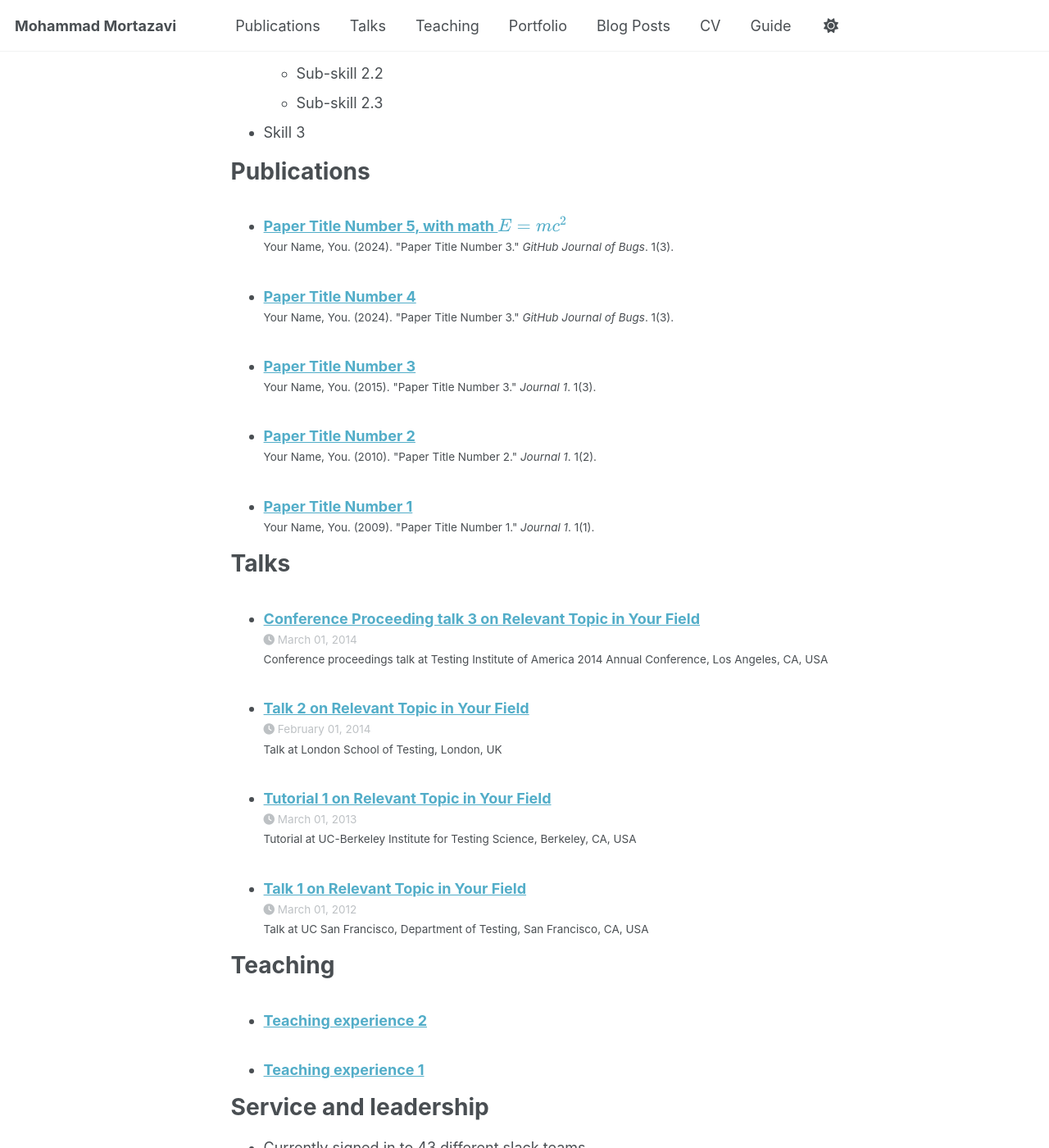
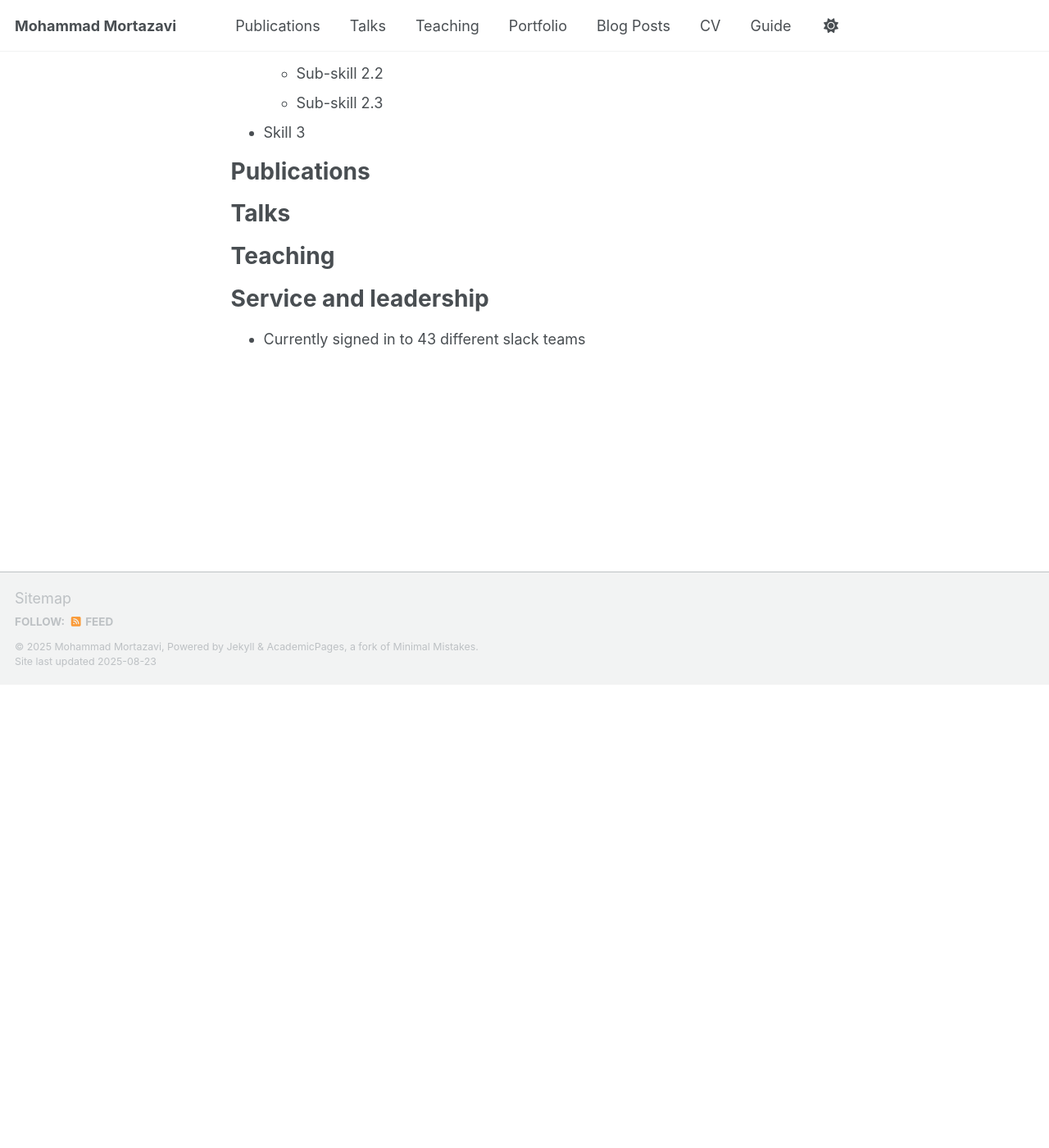
Before and after one commit to mortazawi/mortazawi.github.io, a Jekyll site: the page built from _pages/cv.md, in a window 1280 px wide and 1400 px high, scrolled down 887 px. Shown: the whole window at 82% size. Built offline with Jekyll 4.4.1, drawn with Linux system fonts in a browser that asks for light colours; a script that is not in the unit is left out; after the commit the page ends 1722 px from its top, so only the background shows below that; some of the changed lines change nothing that is shown.

Commit message:
Update _config.yml

```diff
--- a/_config.yml
+++ b/_config.yml
@@ -216,19 +216,19 @@ kramdown:
 
 
 # These settings control the types of collections used by the template
-collections:
-  teaching:
-    output: false
-    permalink: /:collection/:path/
-  publications:
-    output: false
-    permalink: /:collection/:path/
-  portfolio:
-    output: false
-    permalink: /:collection/:path/
-  talks:
-    output: false
-    permalink: /:collection/:path/
+# collections:
+#   teaching:
+#     output: false
+#     permalink: /:collection/:path/
+#   publications:
+#     output: false
+#     permalink: /:collection/:path/
+#   portfolio:
+#     output: false
+#     permalink: /:collection/:path/
+#   talks:
+#     output: false
+#     permalink: /:collection/:path/
 
 
 # These settings control how pages and collections are included in the site
```
